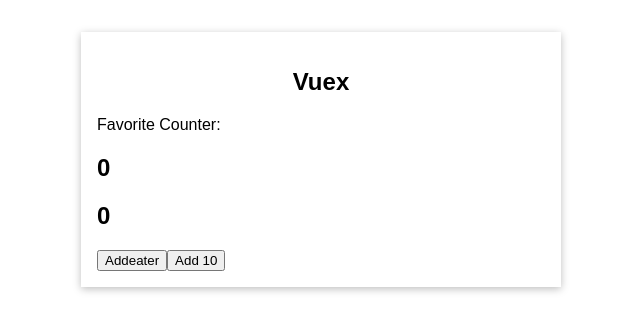
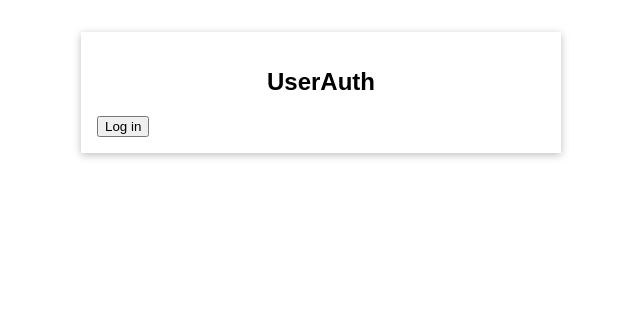
Before and after one commit to cigna2020/vuex_project, a Vue app: page / in a window 1280 px wide. Shown: the top 332 px of the page, without its empty margins (319-959 px from the left). Built offline with nearby package versions, Linux system fonts and the light colour scheme.

Commit message:
Show or hide a block if a user 'login' or 'logout'
Practice with 'mutations', 'actions' and 'getters'

```diff
--- a/src/App.vue
+++ b/src/App.vue
@@ -1,8 +1,11 @@
 <template>
-  <base-container title="Vuex">
+  <base-container v-if="isAuth" title="Vuex">
     <FavoriteCounter></FavoriteCounter>
     <TheCounter></TheCounter>
     <button @click="addOne">Add 10</button>
+  </base-container>
+  <base-container title="UserAuth">
+    <UserAuth></UserAuth>
   </base-container>
 </template>
 
@@ -10,12 +13,14 @@
 import BaseContainer from './components/BaseContainer.vue';
 import TheCounter from './components/TheCounter';
 import FavoriteCounter from './components/FavoriteCounter';
+import UserAuth from './components/UserAuth';
 
 export default {
   components: {
     BaseContainer,
     TheCounter,
-    FavoriteCounter
+    FavoriteCounter,
+    UserAuth
   },
   //   computed() {
   //     this.$store.state.counter;
@@ -25,6 +30,11 @@
       //   this.$store.commit('increaser');
       //   this.$store.commit({ type: 'increment', value: 10 });
       this.$store.dispatch('increment', { value: 10 }); // dispatch - using actions
+    }
+  },
+  computed: {
+    isAuth() {
+      return this.$store.getters.userIsAuthenticated;
     }
   }
 };
--- /dev/null
+++ b/src/components/UserAuth.vue
@@ -0,0 +1,24 @@
+<template>
+  <button @click="logIn" v-if="!isAuth">Log in</button>
+  <button @click="logOut" v-if="isAuth">Log out</button>
+</template>
+
+<script>
+// import { mapMutations } from 'vuex';
+export default {
+  //   ...mapMutations(['logIn', 'logOut'])
+  methods: {
+    logIn() {
+      this.$store.dispatch('logIn');
+    },
+    logOut() {
+      this.$store.dispatch('logOut');
+    }
+  },
+  computed: {
+    isAuth() {
+      return this.$store.getters.userIsAuthenticated;
+    }
+  }
+};
+</script>
--- a/src/main.js
+++ b/src/main.js
@@ -8,7 +8,8 @@
 const store = createStore({
     state() {
         return {
-            counter: 0
+            counter: 0,
+            isLoggedIn: false,
         };
     },
     mutations: {
@@ -17,6 +18,9 @@
         },
         increment(state, payload) {
             state.counter += payload.value;
+        },
+        setAuth(state, payload) {
+            state.isLoggedIn = payload.isAuth;
         }
     },
     actions: {
@@ -27,6 +31,12 @@
         },
         increment(context, payload) {
             context.commit('increment', payload) // it's a good style, to use actions even in not an async code
+        },
+        logIn(context) {
+            context.commit('setAuth', {isAuth: true});
+        },
+        logOut(context) {
+            context.commit('setAuth', {isAuth: false});
         }
     },
     getters: {
@@ -42,6 +52,9 @@
                 return 100;
             }
             return finalCounter;
+        },
+        userIsAuthenticated(state) {
+            return state.isLoggedIn;
         }
     }
 })
```
